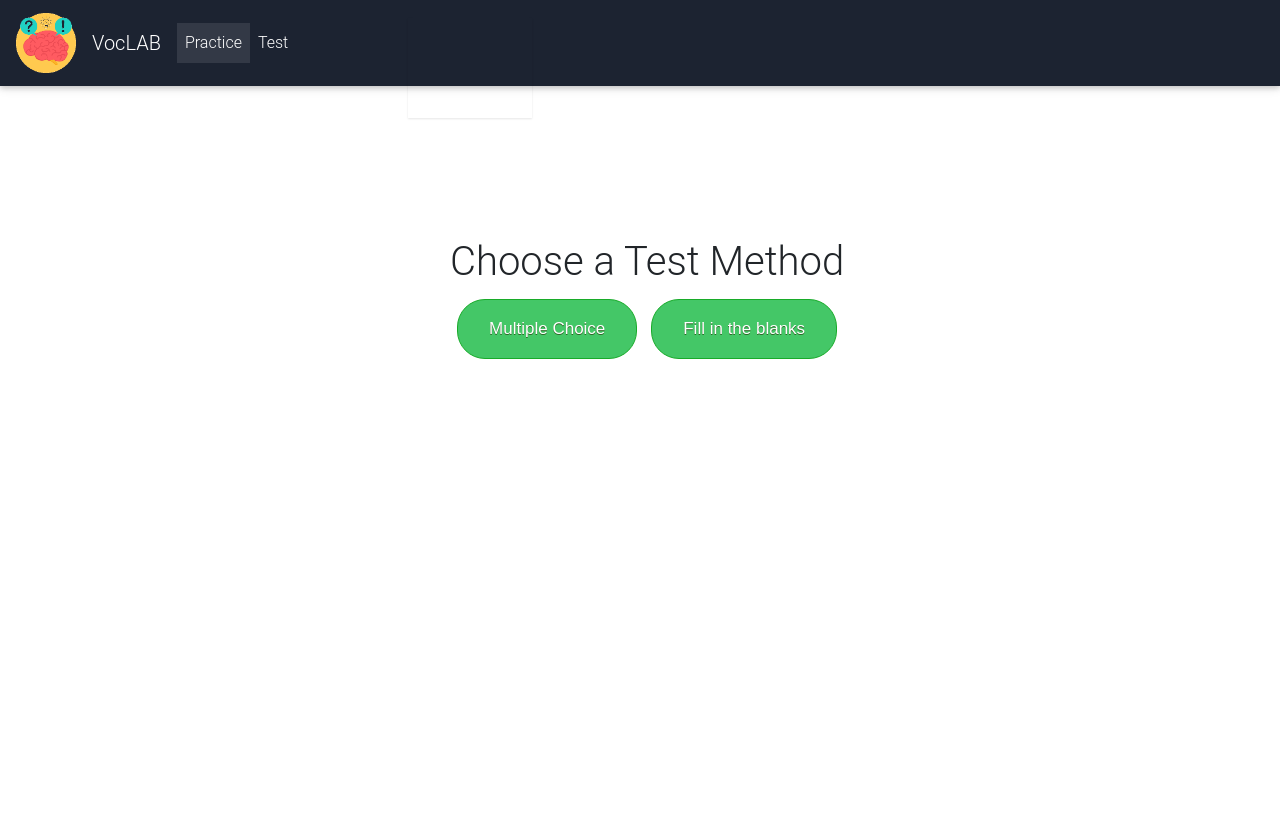
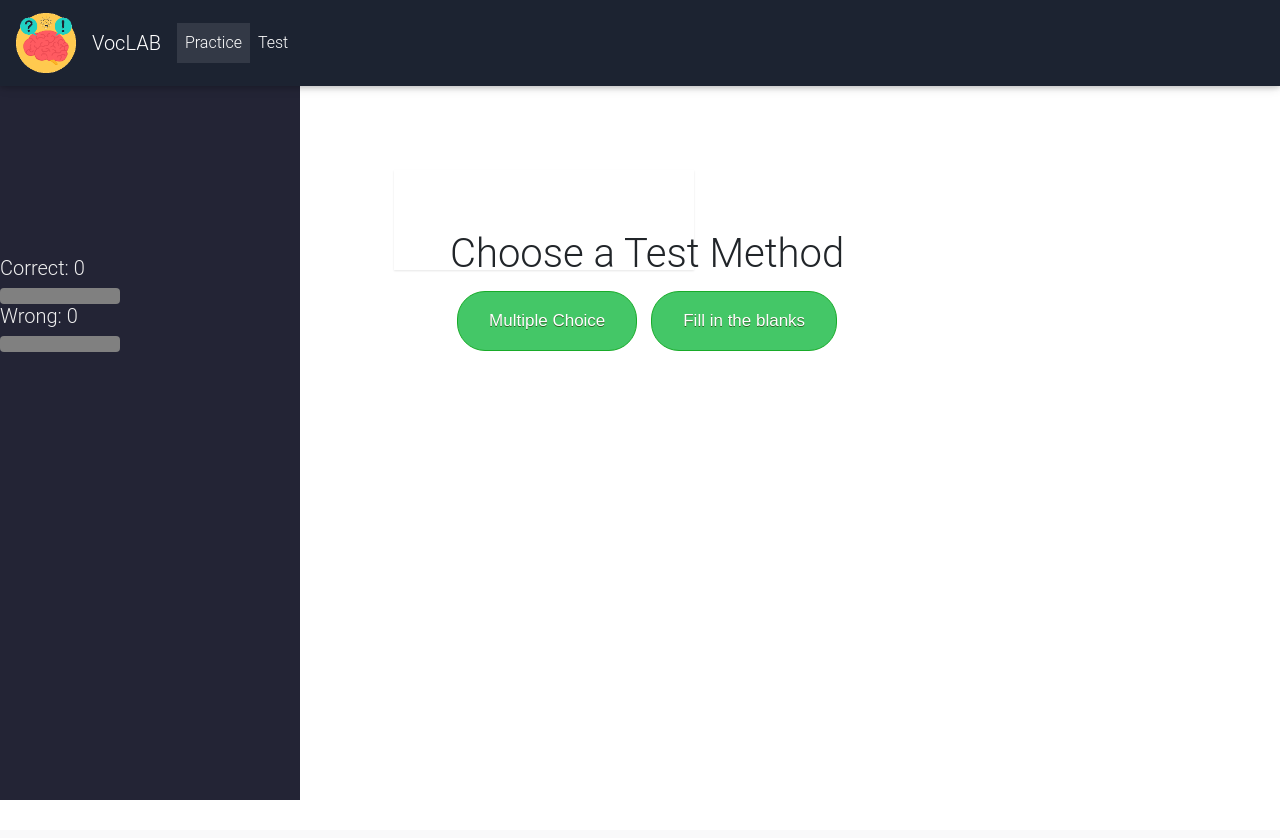
Before and after one commit to Saad-Mahmud/GRE_WebApp, a Flask app: template zMA_Test/Frontend/templates/test_new.html in a window 1280 px wide. After the commit the page ends 800 px from the top, so only its background shows below. Run offline with Flask 2, Linux system fonts and the light colour scheme; the template is opened without the code that fills it: most values are stand-ins (such as "Sample title", 1, 10 or a date in 2020); some libraries are stand-ins or nearby versions.

Commit message:
test html updated

```diff
--- a/zMA_Test/Frontend/templates/test_new.html
+++ b/zMA_Test/Frontend/templates/test_new.html
@@ -120,14 +120,17 @@
 
         .control-group {
             display: inline-block;
-            width: fit-content;
+
             height: 100px;
             margin: 10px;
             padding: 30px;
-            position: relative;
+            position: absolute;
+            top: 20%;
+            left: 30%;
             text-align: left;
             vertical-align: top;
             box-shadow: 0 1px 2px rgba(0, 0, 0, .1);
+
         }
 
         .choice:hover {
@@ -148,6 +151,11 @@
             line-height: 32px;
             margin: 0 0 72px;
             text-align: center;
+        }
+        h5{
+            color: #efefef;
+
+
         }
 
     </style>
@@ -172,7 +180,7 @@
 
 
     <style>
-
+        /*
         .btn {
             outline: none;
             border: none;
@@ -194,29 +202,98 @@
             transform: translate(0px, 5px);
             box-shadow: 0px 1px 0px 0px rgba(0, 0, 0, .25);
         }
+*/
+    </style>
+
+    <style>
+        /* .quest {
+
+         }
+
+         .btns {
+             position: absolute;
+             top: 8%;
+
+         }
+
+         .showans {
+             position: relative;
+             top: 15%;
+         }
+         */
+    </style>
+
+    <style>
+        .sidenav {
+            height: 100%;
+            width: 300px;
+            position: fixed;
+            z-index: -1;
+            top: 0;
+            left: 0;
+            background-color: #232435;
+            overflow-x: hidden;
+            padding-top: 20%;
+        }
+
+        .sidenav a {
+            padding: 6px 8px 6px 16px;
+            text-decoration: none;
+            font-size: 25px;
+            color: #818181;
+            display: block;
+        }
+
+        .sidenav a:hover {
+            color: #f1f1f1;
+        }
+
+        .main {
+            margin-left: 160px; /* Same as the width of the sidenav */
+            font-size: 28px; /* Increased text to enable scrolling */
+            padding: 0px 10px;
+        }
+
+        @media screen and (max-height: 450px) {
+            .sidenav {
+                padding-top: 15px;
+            }
+
+            .sidenav a {
+                font-size: 18px;
+            }
+        }
 
     </style>
+
 
 </head>
 
 <body>
 {% include 'header.html' %}
 
-<h2 align="center" id="line" style="visibility: visible"></h2>
+<div class="sidenav">
+<h5 id="correct" >Correct: 0</h5>
+    <progress id="corbar" class="progress" max="10"></progress>
+    <h5 id="wrong">Wrong: 0</h5>
+   <progress id="wrongbar" class="progress" max="10"></progress>
+
+</div>
+
 
 <div id="selclass" class="myclass" style="display: inline-block">
     <h1 align="center" id="choose_text">Choose a Test Method</h1>
     <div align="center">
         <div align="center" style="display: inline-block">
-            <a href="#" class="myButton" id="choice1" style='visibility:visible' onclick="multipleChoice(this)">Multiple Choice</a>
+            <a href="#" class="myButton" id="choice1" style='visibility:visible' onclick="multipleChoice(this)">Multiple
+                Choice</a>
         </div>
         <div align="center" style="display: inline-block">
-            <a href="#" class="myButton" id="choice2" style='visibility:visible' onclick="fillInTheBlanks(this)">Fill in the blanks</a>
+            <a href="#" class="myButton" id="choice2" style='visibility:visible' onclick="fillInTheBlanks(this)">Fill in
+                the blanks</a>
         </div>
     </div>
 </div>
-
-
 
 
 <!--
@@ -238,7 +315,8 @@
 <h3 id="line" style="visibility: hidden" align="center"></h3>-->
 
 
-<div class="control-group">
+<div class="control-group" style="display: block">
+    <h2 class="quest" align="center" id="line" style="visibility: visible"></h2>
     <form id="formid" style="visibility: hidden">
 
         <input type="radio" name="gender" id="radio_btn1" onclick="check(this.value)" value={{ option_dict[0][0] }}/>
@@ -253,25 +331,30 @@
         <input type="radio" name="gender" id="radio_btn4" onclick="check(this.value)" value={{ option_dict[3][0] }}/>
         <label class="choice" for="radio_btn4">{{ option_dict[3][0] }}</label><br/>
     </form>
+
+    <div class="btns" style="display: block">
+
+        <div style="display: inline-flex">
+            <a href="#" class="myButton" id="submit" style='visibility:hidden'
+               onclick="displayAns(this, '{{ sessionID }}')">Submit</a>
+        </div>
+        <div style="display: inline-flex">
+            <a href="#" class="myButton" id="next" style='visibility:hidden'
+               onclick="nextTestWord(this, '{{ sessionID }}')">Next</a>
+        </div>
+
+    </div>
+
+    <div class="showans" style="display: block">
+        <h6 id="anstext"></h6>
+    </div>
 </div>
 
 
-<div>
-    <div align="center">
-        <div style="display: inline-flex">
-            <a href="#" class="btn btn-danger" id="submit" style='visibility:hidden'
-               onclick="displayAns(this, '{{ sessionID }}')">Submit</a>
-        </div>
-        <div style="display: inline-flex">
-            <a href="#" class="btn btn-danger" id="next" style='visibility:hidden'
-               onclick="nextTestWord(this, '{{ sessionID }}')">Next</a>
-        </div>
-    </div>
+<div class="cor">
+
+
 </div>
-
-<h4 id="anstext"></h4>
-<h4 id="correct" style="visibility: hidden"></h4>
-<h4 id="wrong" style="visibility: hidden"></h4>
 
 
 <!--
@@ -287,11 +370,6 @@
     </div>
 </div>
 -->
-
-
-
-
-
 
 
 <!--
@@ -434,6 +512,8 @@
                     document.getElementById("correct").innerHTML = 'Correct : ' + response.correct;
                     document.getElementById("wrong").innerHTML = 'Wrong : ' + response.wrong;
 
+                    $('.progress').val(response.correct);
+
                     document.getElementById("correct").style.visibility = 'visible';
                     document.getElementById("wrong").style.visibility = 'visible';
 
@@ -474,9 +554,11 @@
             success: function (response) {
                 //document.getElementById("anstext").innerHTML = response.ans;
                 if (response.ans === answer) {
+                    document.getElementById("anstext").style.color = "#228B22"
                     document.getElementById("anstext").innerHTML = "Correct : You have selected " + answer;
                 }
                 else {
+                    document.getElementById("anstext").style.color = "#F08080"
                     document.getElementById("anstext").innerHTML = "Wrong : You have selected " + answer + ". Correct answer is " + response.ans;
                 }
 
--- a/zMA_Test/Frontend/templates/tryit.html
+++ b/zMA_Test/Frontend/templates/tryit.html
@@ -197,6 +197,7 @@
             color: white;
             background-color: #3b97df;
             height: 350px;
+
 
 
         }
```
Also changed, not shown: zMA_Test/Frontend/templates/flashcard.html (+151 -11 lines).
